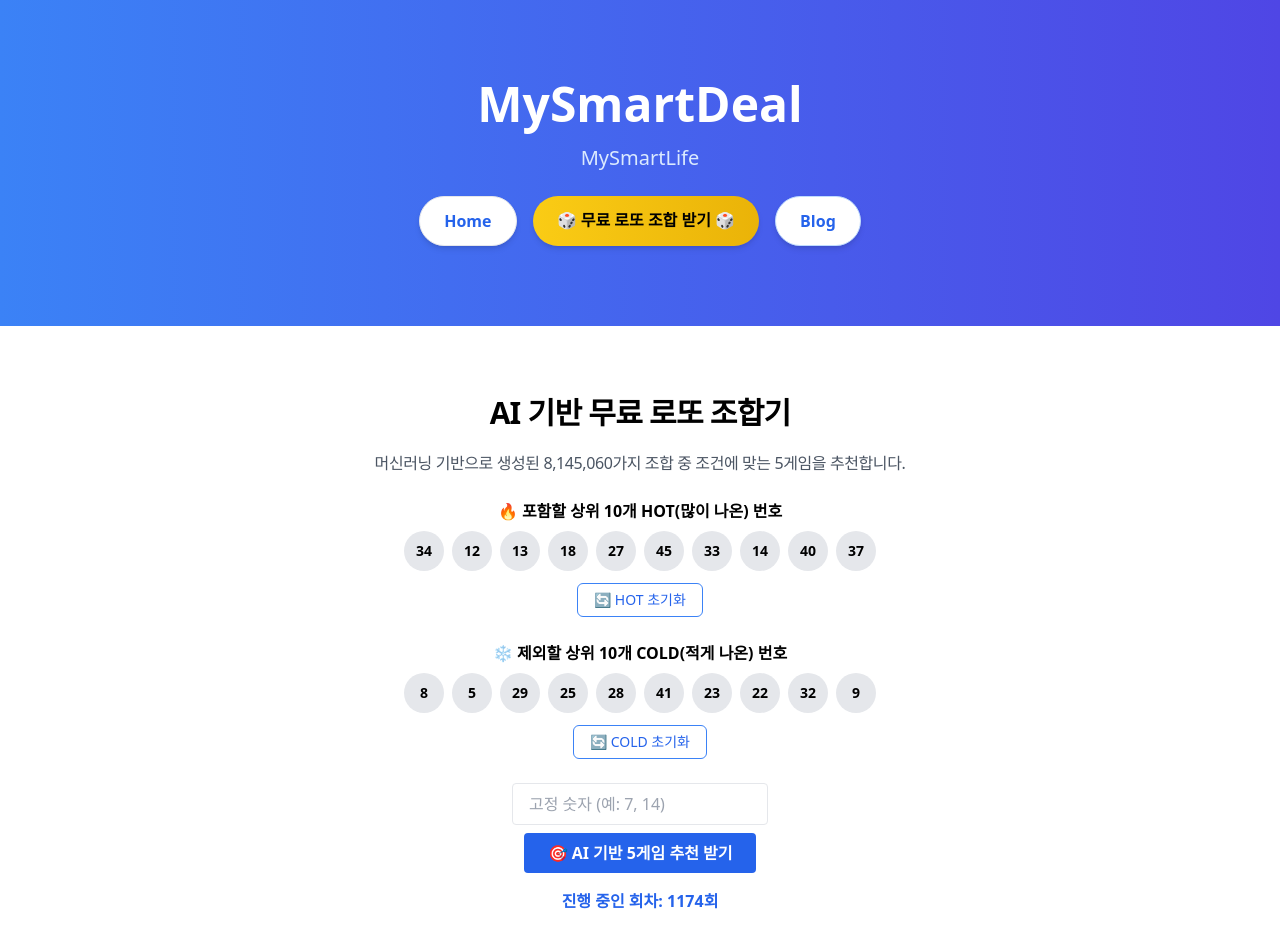
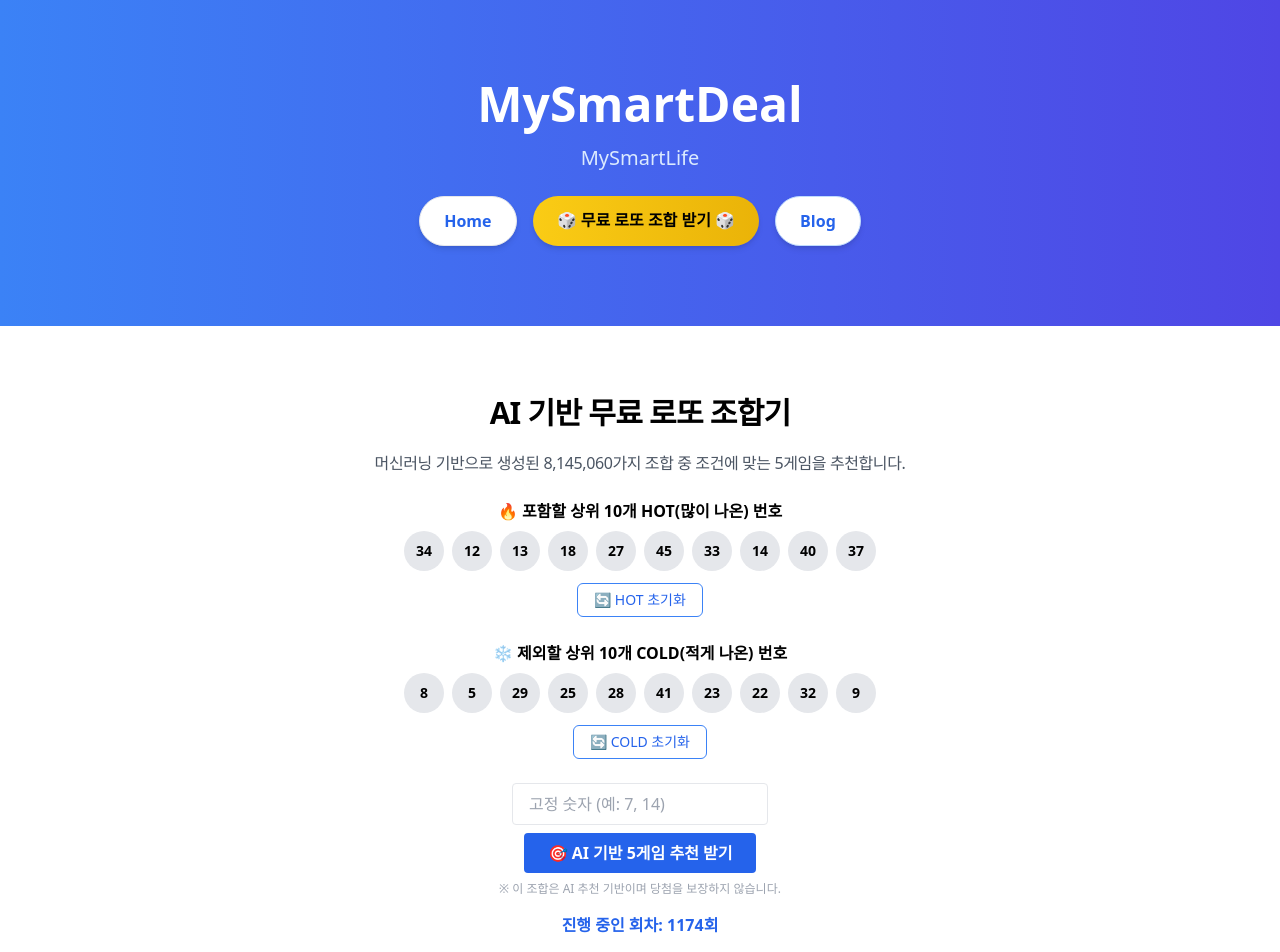
Before and after one commit to mysmartdeal/mysmartdeal, a Next.js app: page /lotto in a window 1280 px wide. Shown: the top 952 px of the page. Built offline with nearby package versions, Linux system fonts and the light colour scheme.

Commit message:
Update lotto.js

```diff
--- a/pages/lotto.js
+++ b/pages/lotto.js
@@ -197,6 +197,9 @@ export default function LottoPage() {
   >
     🎯 AI 기반 5게임 추천 받기
   </button>
+  <div className="text-xs text-gray-400 mt-2 mb-4">
+    ※ 이 조합은 AI 추천 기반이며 당첨을 보장하지 않습니다.
+  </div>
   {nextRound && (
     <div className="text-base text-blue-600 font-semibold mt-4">
       진행 중인 회차: {nextRound}회
```
Lines whose indentation alone changed are shown as unchanged.
